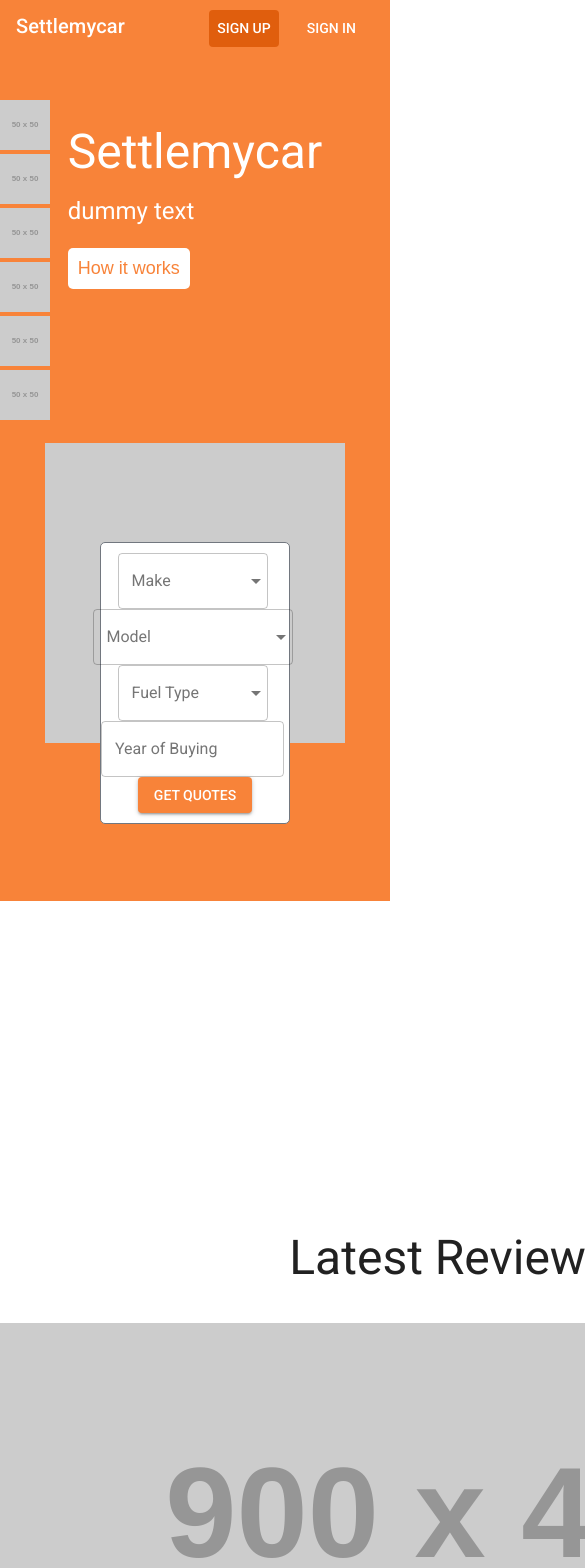
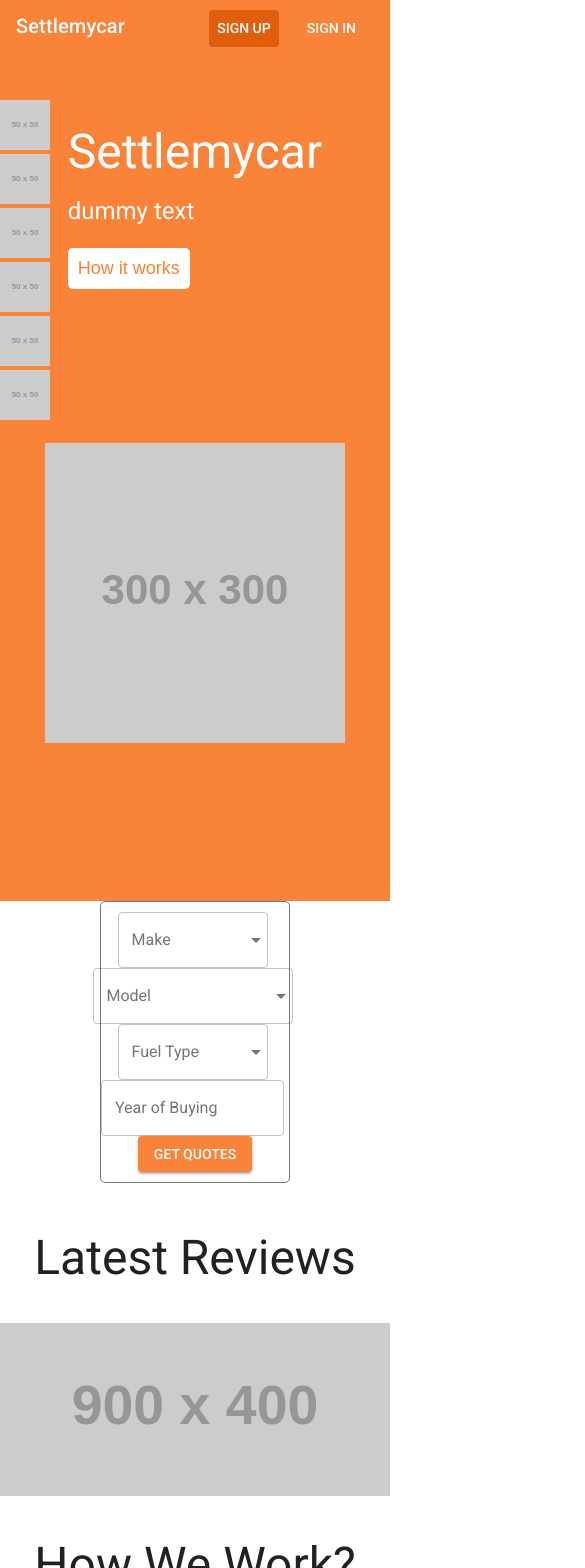
Before and after one commit to nipun24/alo-assignment-2, a React (Create React App) app: page / in a window 390 px wide. Shown: the top 1568 px of the page, 585 px wide, since content can reach past the window. Built offline with nearby package versions, Linux system fonts and the light colour scheme.

Commit message:
responsive for mobile

```diff
--- a/src/App.css
+++ b/src/App.css
@@ -1,5 +1,5 @@
 html, body {
-  height: 100%;
+  height: 100vh;
   margin: 0;
   padding: 0;
 }
@@ -7,16 +7,15 @@ html, body {
 .container1{
   display: flex;
   flex-direction: row;
-  width: 100%;
+  width: 100vw;
   height: 100vh;
 }
 
 .sidenav {
   padding: 0;
   position: fixed;
-  z-index: 1;
+  left: 0;
   margin-top: 100px;
-  overflow-x: hidden;
 }
 
 .navbar Button {
@@ -69,3 +68,20 @@ html, body {
   border-style: solid;
   border-color: #72777f
 }
+
+.review{
+  width: 100vw;
+  max-width: 400px;
+}
+
+@media only screen and (max-width: 600px) {
+  .form {
+    position: static;
+  }
+}
+
+@media only screen and (max-height: 600px) {
+  .form {
+    position: static;
+  }
+}
--- a/src/App.js
+++ b/src/App.js
@@ -195,8 +195,8 @@ class App extends Component {
                   Latest Reviews
                 </Typography>
               </Grid>
-              <Grid item justify="center" alignItems="center" direction="column">
-                <img src={images[this.state.reviewNumber]} onClick={this.onReviewClick}/>
+              <Grid item>
+                <img class="review" src={images[this.state.reviewNumber]} onClick={this.onReviewClick}/>
               </Grid>
             </Grid>
             {/* how we work */}
```
